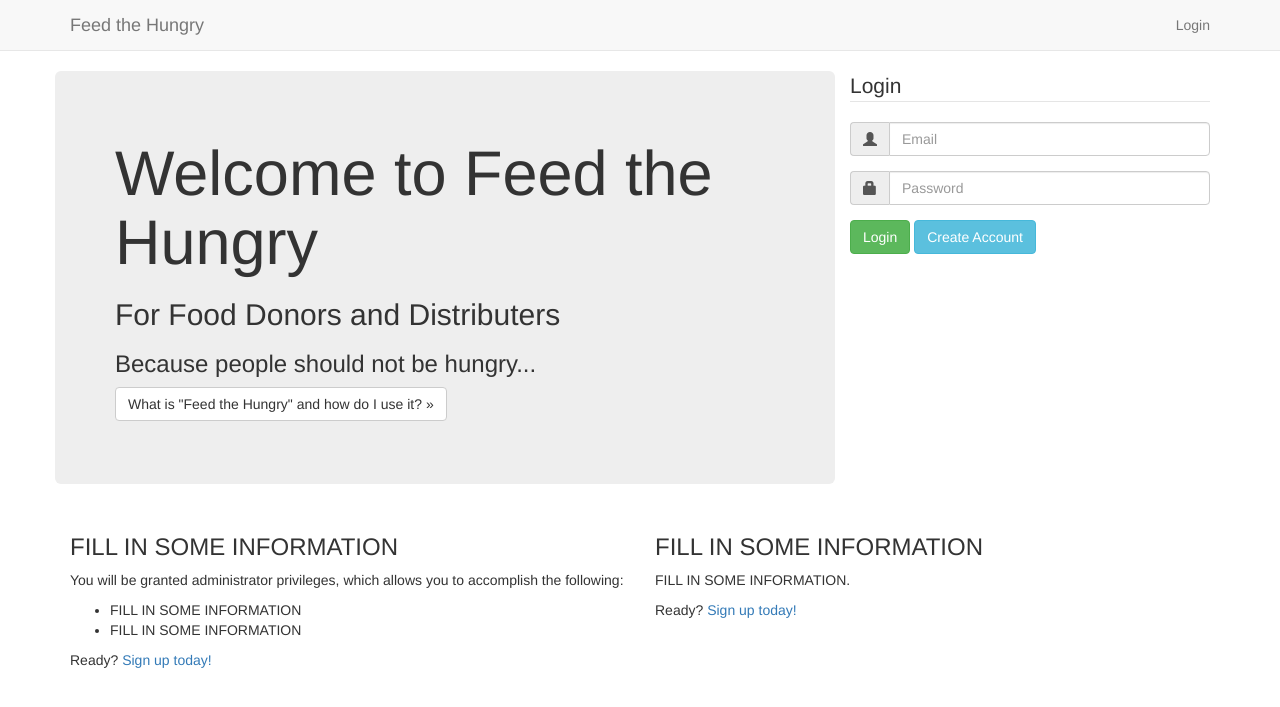
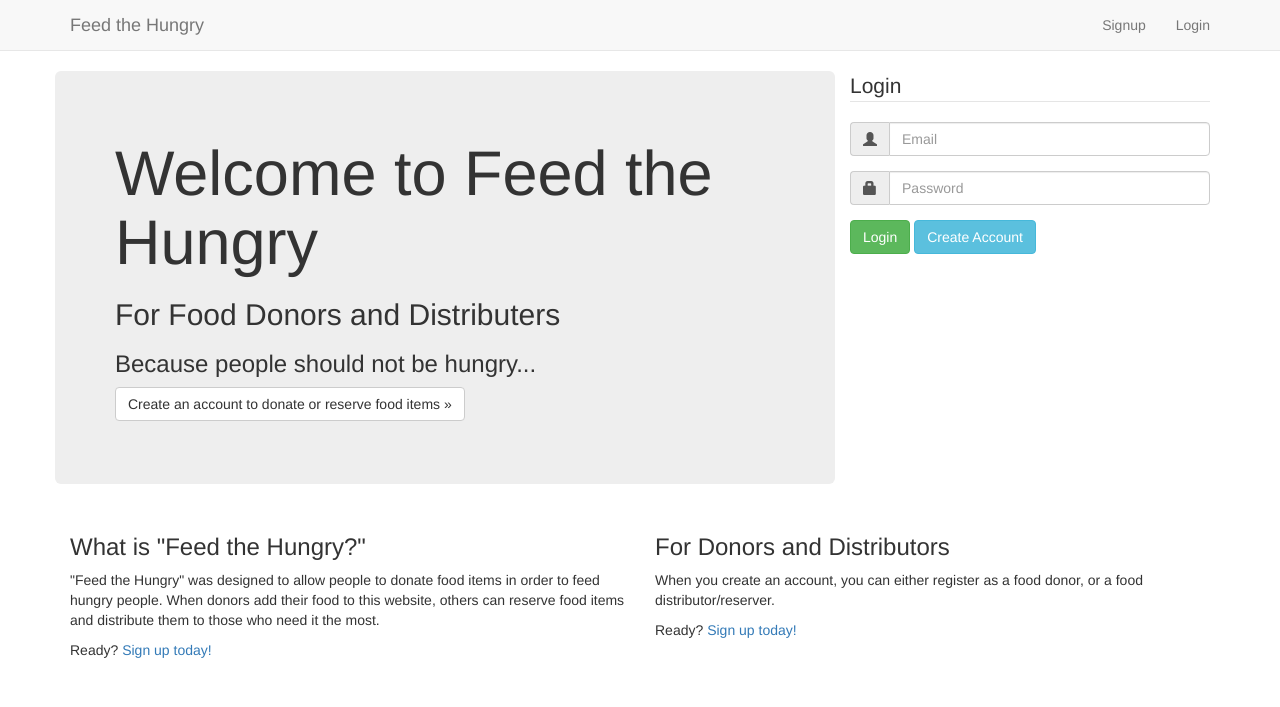
Before and after one commit to watsokel/feedTheHungry, a PHP site: page / in a window 1280 px wide. Shown: the top 707 px of the page. Run offline with PHP 8.4, Linux system fonts and the light colour scheme; a stand-in replaces the project's code that opens the database connection.

Commit message:
fixed dead title link, added signup to non-logged in users

```diff
--- a/index.php
+++ b/index.php
@@ -57,6 +57,7 @@ if(isset($_SESSION['myID'])) {
             <?php } ?>
             <ul class="nav navbar-nav navbar-right">
             <?php if (!isset($_SESSION['myID'])) { ?>
+              <li><a href="signup.php">Signup</a></li>
               <li><a href="login.php">Login</a></li>
             <?php } else { ?>
               <li><a href="logout.php">Log out</a></li>
@@ -72,7 +73,7 @@ if(isset($_SESSION['myID'])) {
           <h1>Welcome to Feed the Hungry</h1>
           <h2>For Food Donors and Distributers</h2>
           <h3>Because people should not be hungry...</h3>
-          <p><a href="about.html" class="btn btn-default">What is "Feed the Hungry" and how do I use it? &raquo;</a></p>
+          <p><a href="signup.php" class="btn btn-default">Create an account to donate or reserve food items &raquo;</a></p>
         </div>
         <div class="col-md-4">
           <div id="loginForm">
@@ -115,17 +116,14 @@ if(isset($_SESSION['myID'])) {
     <div class="container">
       <div class="row">
         <div class="col-md-6">
-          <h3>FILL IN SOME INFORMATION</h3>
-            <p>You will be granted administrator privileges, which allows you to accomplish the following:</p>
-            <ul>
-              <li>FILL IN SOME INFORMATION</li>
-              <li>FILL IN SOME INFORMATION</li>
-            </ul>
+          <h3>What is "Feed the Hungry?"</h3>
+            <p>"Feed the Hungry" was designed to allow people to donate food items in order to feed hungry people. When donors add their food to
+            this website, others can reserve food items and distribute them to those who need it the most.</p>
             <p>Ready? <a href="signup.php">Sign up today!</a></p>
         </div>
         <div class="col-md-6">
-            <h3>FILL IN SOME INFORMATION</h3>
-            <p>FILL IN SOME INFORMATION.</p>
+            <h3>For Donors and Distributors</h3>
+            <p>When you create an account, you can either register as a food donor, or a food distributor/reserver.</p>
             <p>Ready? <a href="signup.php">Sign up today!</a></p>
         </div>
       </div>
--- a/login.php
+++ b/login.php
@@ -69,7 +69,7 @@ if(isset($_POST['login'])) {
               <span class="icon-bar"></span>
               <span class="icon-bar"></span>
             </button>
-            <a class="navbar-brand" href="#">Feed the Hungry</a>
+            <a class="navbar-brand" href="index.php">Feed the Hungry</a>
           </div>
           <div class="navbar-collapse collapse">
             <ul class="nav navbar-nav">
```
